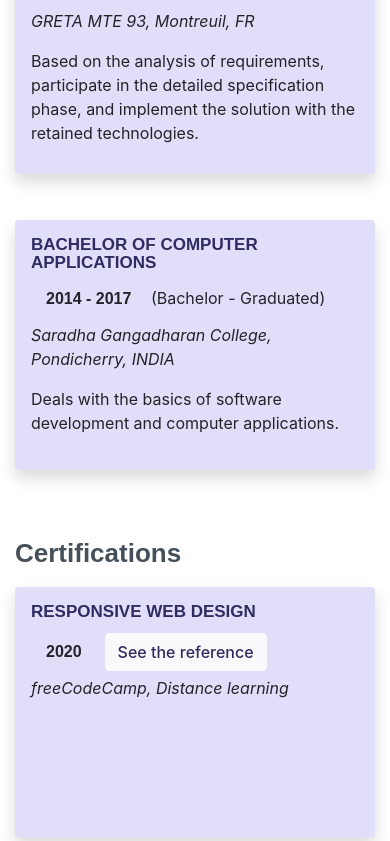
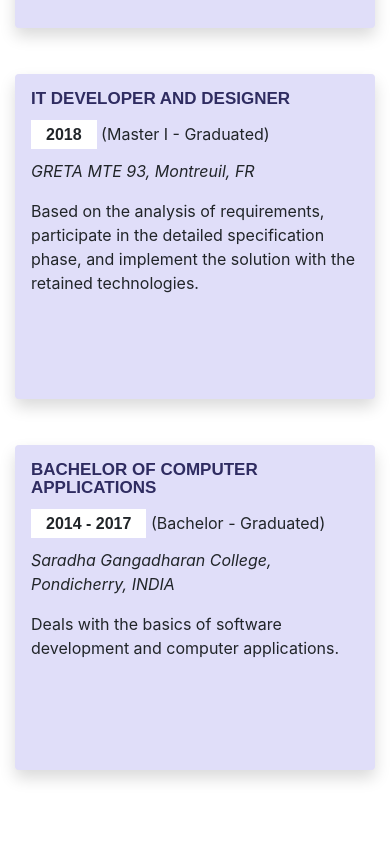
Before and after one commit to Gaja-A/Portfolio, a React (Create React App) app: page / in a window 390 px wide. Shown: the part 4280-5121 px from the top of the page. Built offline with nearby package versions, Linux system fonts and the light colour scheme; what i18next-xhr-backend would draw is missing.

Commit message:
change style

```diff
--- a/src/App.css
+++ b/src/App.css
@@ -416,21 +416,27 @@ section {
   position: relative;
 }
 
-.diplomes .resume-item,
-.certifications .resume-item {
-  position: relative;
+.resume-block .resume-item {
   background-color: #e0def9;
+  transition: 0.3s;
+}
+
+.resume-block .resume-item:hover {
+  background-color: #fff;
+}
+
+.resume-block .resume-item {
   height: 250px;
 }
 
-.diplomes .resume-item,
-.certifications .resume-item {
-  transition: 0.3s;
+#certification .resume-item {
+  height: auto;
 }
 
-.diplomes .resume-item:hover,
-.certifications .resume-item:hover {
-  background-color: #fff;
+@media screen and (max-width: 991px) {
+  .resume-block .resume-item {
+    height: 325px;
+  }
 }
 
 .resume .resume-item h4 {
@@ -445,11 +451,19 @@ section {
 
 .resume .resume-item h5 {
   font-size: 16px;
-  background:#e0def9;
+  background: #e0def9;
   padding: 5px 15px;
   display: inline-block;
   font-weight: 600;
   margin-bottom: 10px;
+}
+
+.resume-block .resume-item:hover h5 {
+  background:#e0def9;
+}
+
+.resume-block .resume-item h5 {
+  background:#fff;
 }
 
 .resume .resume-item ul {
@@ -477,8 +491,8 @@ section {
 }
 
 .portfolio .portfolio-item img {
+  height: 250px;
   width: 300px;
-  height: 250px;
   border: 0.1px solid #45505b;
 }
 
@@ -533,32 +547,10 @@ section {
   height: 250px;
 }
 
-.portfolio .portfolio-wrap .portfolio-info::before {
-  display: block;
-  content: "";
-  width: 48px;
-  height: 48px;
-  position: absolute;
-  top: 35px;
-  left: 35px;
-  border-top: 3px solid #d7dce1;
-  border-left: 3px solid #d7dce1;
-  transition: all 0.5s ease 0s;
-  z-index: 9994;
-}
-
+.portfolio .portfolio-wrap .portfolio-info::before,
 .portfolio .portfolio-wrap .portfolio-info::after {
   display: block;
-  content: "";
-  width: 48px;
-  height: 48px;
-  position: absolute;
-  bottom: 35px;
-  right: 35px;
-  border-bottom: 3px solid #d7dce1;
-  border-right: 3px solid #d7dce1;
   transition: all 0.5s ease 0s;
-  z-index: 9994;
 }
 
 .portfolio .portfolio-wrap .portfolio-info h4 {
@@ -610,6 +602,13 @@ section {
   color: #2f2c61;
   text-decoration: underline;
   background-color: transparent;
+}
+
+@media screen and (max-width: 767px) {
+  .portfolio-logo {
+    width: 290px;
+    margin: auto;
+  }
 }
 
 /*--------------------------------------------------------------
--- a/src/components/Portfolio.js
+++ b/src/components/Portfolio.js
@@ -80,7 +80,9 @@ const Portfolio = () => {
           </Modal>
           <div className="col-lg-4 col-md-6 portfolio-item">
             <div className="portfolio-wrap">
-              <img src={FFAMLogo} className="img-fluid" alt=""/>
+              <div className="portfolio-logo">
+                <img src={FFAMLogo} className="img-fluid" alt=""/>
+              </div>
               <div className="portfolio-info">
                 <h4>FFAM</h4>
                 <div className="portfolio-links">
@@ -99,7 +101,9 @@ const Portfolio = () => {
           </Modal>
           <div className="col-lg-4 col-md-6 portfolio-item">
             <div className="portfolio-wrap">
-              <img src={NetfirstLogo} className="img-fluid" alt=""/>
+              <div className="portfolio-logo">
+                <img src={NetfirstLogo} className="img-fluid" alt=""/>
+              </div>
               <div className="portfolio-info">
                 <h4>NETFIRST</h4>
                 <div className="portfolio-links">
@@ -118,7 +122,9 @@ const Portfolio = () => {
           </Modal>
           <div className="col-lg-4 col-md-6 portfolio-item">
             <div className="portfolio-wrap">
-              <img src={MoondreamLogo} className="img-fluid" alt=""/>
+              <div className="portfolio-logo">
+                <img src={MoondreamLogo} className="img-fluid" alt=""/>
+              </div>
               <div className="portfolio-info">
                 <h4>MOONDREAM</h4>
                 <div className="portfolio-links">
@@ -137,7 +143,9 @@ const Portfolio = () => {
           </Modal>
           <div className="col-lg-4 col-md-6 portfolio-item">
             <div className="portfolio-wrap">
-              <img src={CrazyArtsyLogo} className="img-fluid" alt=""/>
+              <div className="portfolio-logo">
+                <img src={CrazyArtsyLogo} className="img-fluid" alt=""/>
+              </div>
               <div className="portfolio-info">
                 <h4>CRAZY ARTSY</h4>
                 <div className="portfolio-links">
@@ -156,7 +164,9 @@ const Portfolio = () => {
           </Modal>
           <div className="col-lg-4 col-md-6 portfolio-item">
             <div className="portfolio-wrap">
-              <img src={PortfolioLogo} className="img-fluid" alt=""/>
+              <div className="portfolio-logo">
+                <img src={PortfolioLogo} className="img-fluid" alt=""/>
+              </div>
               <div className="portfolio-info">
                 <h4>PORTFOLIO</h4>
                 <div className="portfolio-links">
--- a/src/components/Resume.js
+++ b/src/components/Resume.js
@@ -13,7 +13,7 @@ const Resume = () => {
         </div>
 
         <h3 className="resume-title">{t("resume_title")}</h3>
-        <div className="row diplomes">
+        <div className="row resume-block">
 
           <div className="col-md-6 col-sm-12">
             <div className="resume-item shadow p-3 mb-5 rounded">
@@ -54,7 +54,7 @@ const Resume = () => {
         </div>
 
         <h3 className="resume-title">{t("certification_title")}</h3>
-        <div className="row certifications">
+        <div className="row resume-block" id="certification">
           <div className="col-md-6 col-sm-12">
             <div className="resume-item shadow p-3 mb-5 rounded">
               <h4>{t("certification_item_title_1")}</h4>
```
